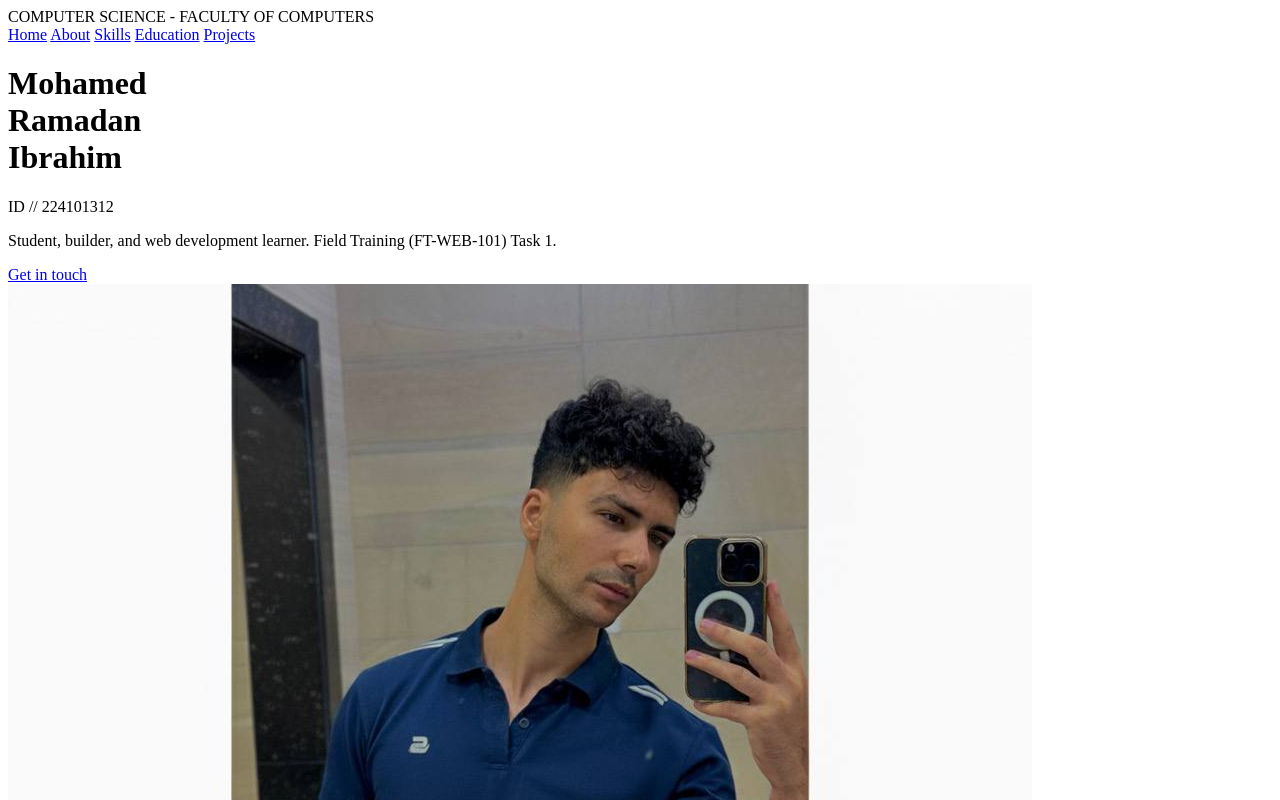
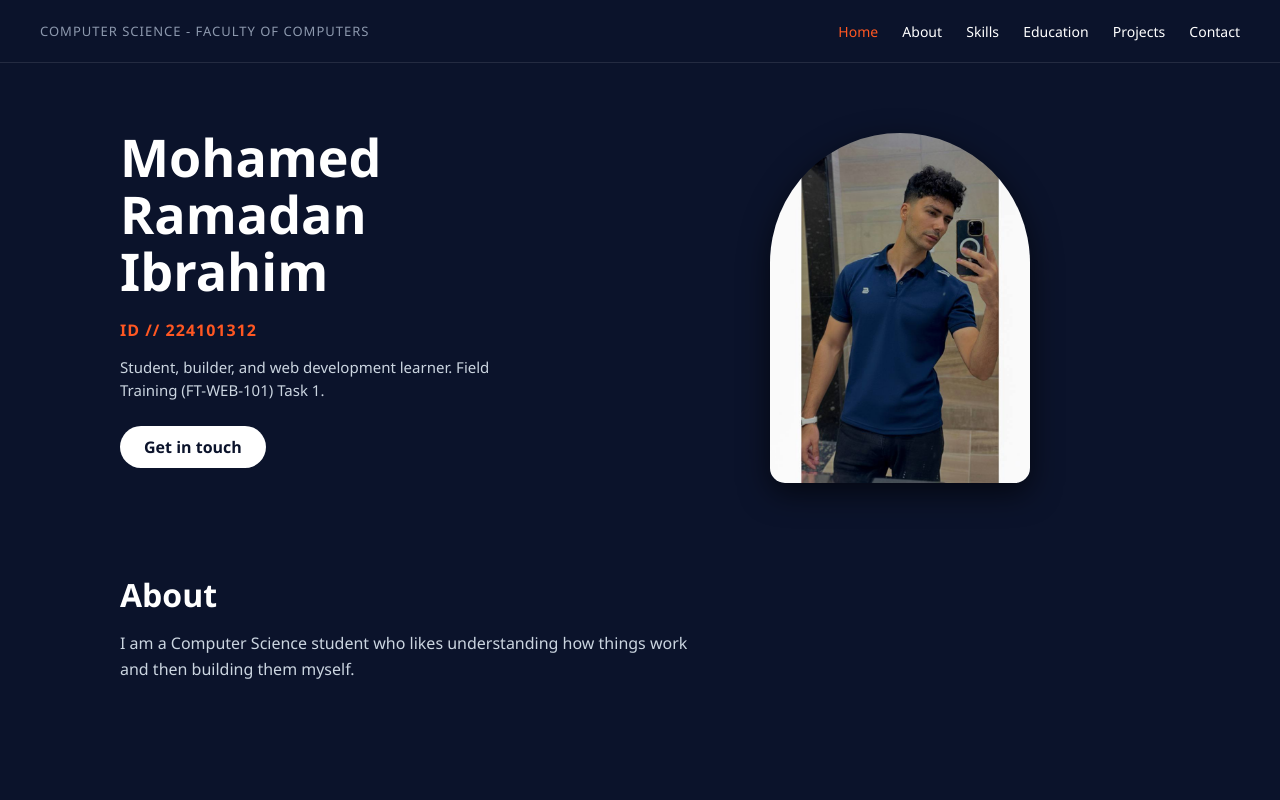
Before and after one commit to mohamed1193468-cyber/FT-WEB-101-Task1-224101312, a plain HTML site: page index.html in a window 1280 px wide. Shown: the top 800 px of the page. Drawn offline with Linux system fonts and the light colour scheme.

Commit message:
Update index.html

```diff
--- a/index.html
+++ b/index.html
@@ -1,19 +1,30 @@
-<!-- شريط التنقل العُلوي -->
+<!DOCTYPE html>
+<html lang="en">
+<head>
+    <meta charset="UTF-8">
+    <meta name="viewport" content="width=device-width, initial-scale=1.0">
+    <title>Mohamed Ramadan Ibrahim - Profile</title>
+    <link rel="stylesheet" href="css/style.css">
+</head>
+<body class="dark-mode">
+
+    <!-- شريط التنقل العلوي -->
     <header>
         <div class="nav-container">
             <span class="logo-text">COMPUTER SCIENCE - FACULTY OF COMPUTERS</span>
             <nav>
-            <a href="#" class="active">Home</a>
-            <a href="#">About</a>
-            <a href="#">Skills</a>
-            <a href="#">Education</a>
-            <a href="#">Projects</a>
+                <a href="#home" class="active">Home</a>
+                <a href="#about">About</a>
+                <a href="#skills">Skills</a>
+                <a href="#education">Education</a>
+                <a href="#projects">Projects</a>
+                <a href="#contact">Contact</a>
             </nav>
         </div>
     </header>
 
-<!-- المحتوى الرئيسي للموقع -->
-<main class="hero-section">
+    <!-- المحتوى الرئيسي (الواجهة) -->
+    <main class="hero-section" id="home">
         <div class="hero-content">
             <h1>Mohamed<br>Ramadan<br>Ibrahim</h1>
             <p class="id-text">ID // 224101312</p>
@@ -26,4 +37,12 @@
         </div>
     </main>
 
+    <!-- قسم عني (About) -->
+    <section class="about-section" id="about">
+        <h2>About</h2>
+        <p>I am a Computer Science student who likes understanding how things work and then building them myself.</p>
+    </section>
+
     <script src="js/script.js"></script>
+</body>
+</html>
```
Lines whose indentation alone changed are shown as unchanged.
